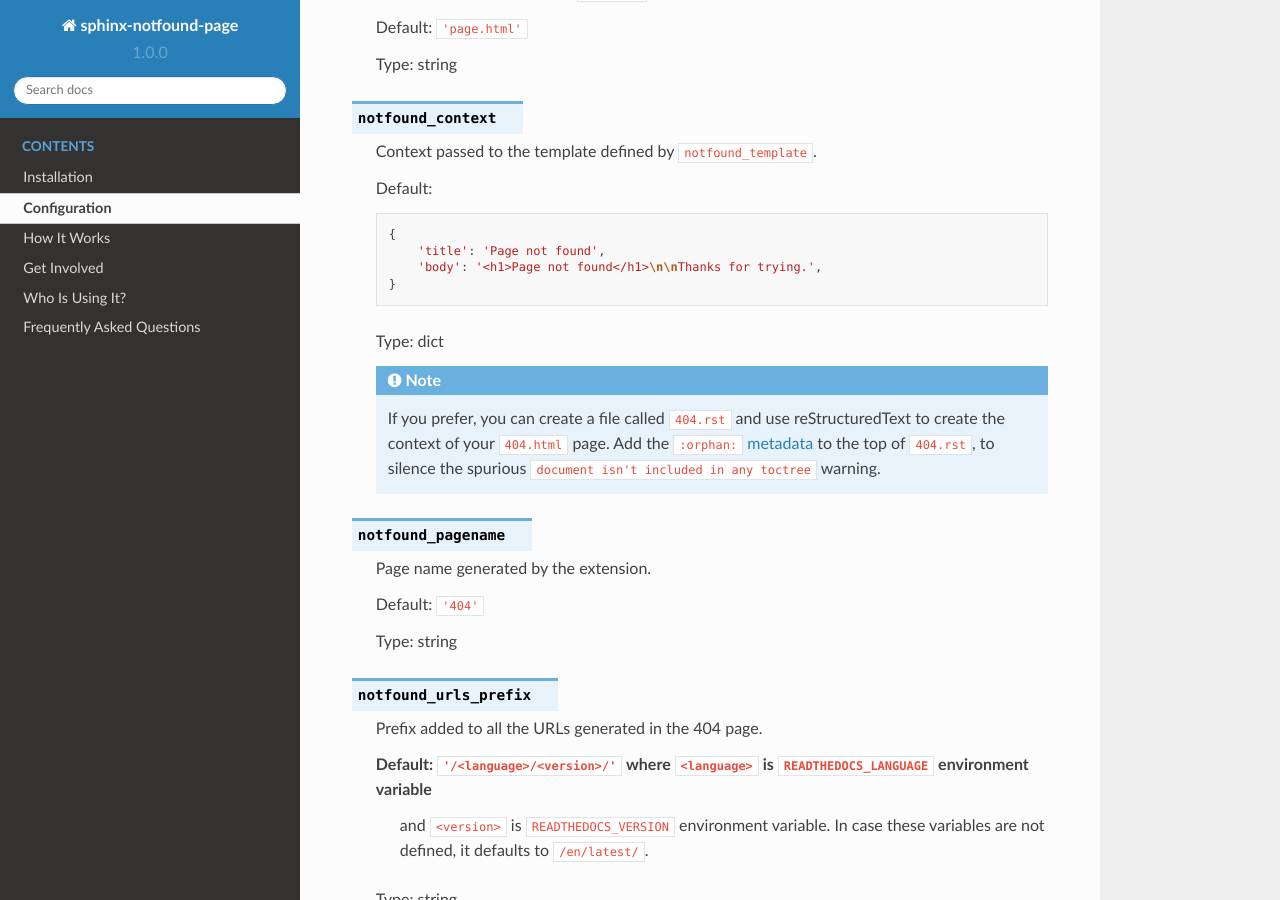
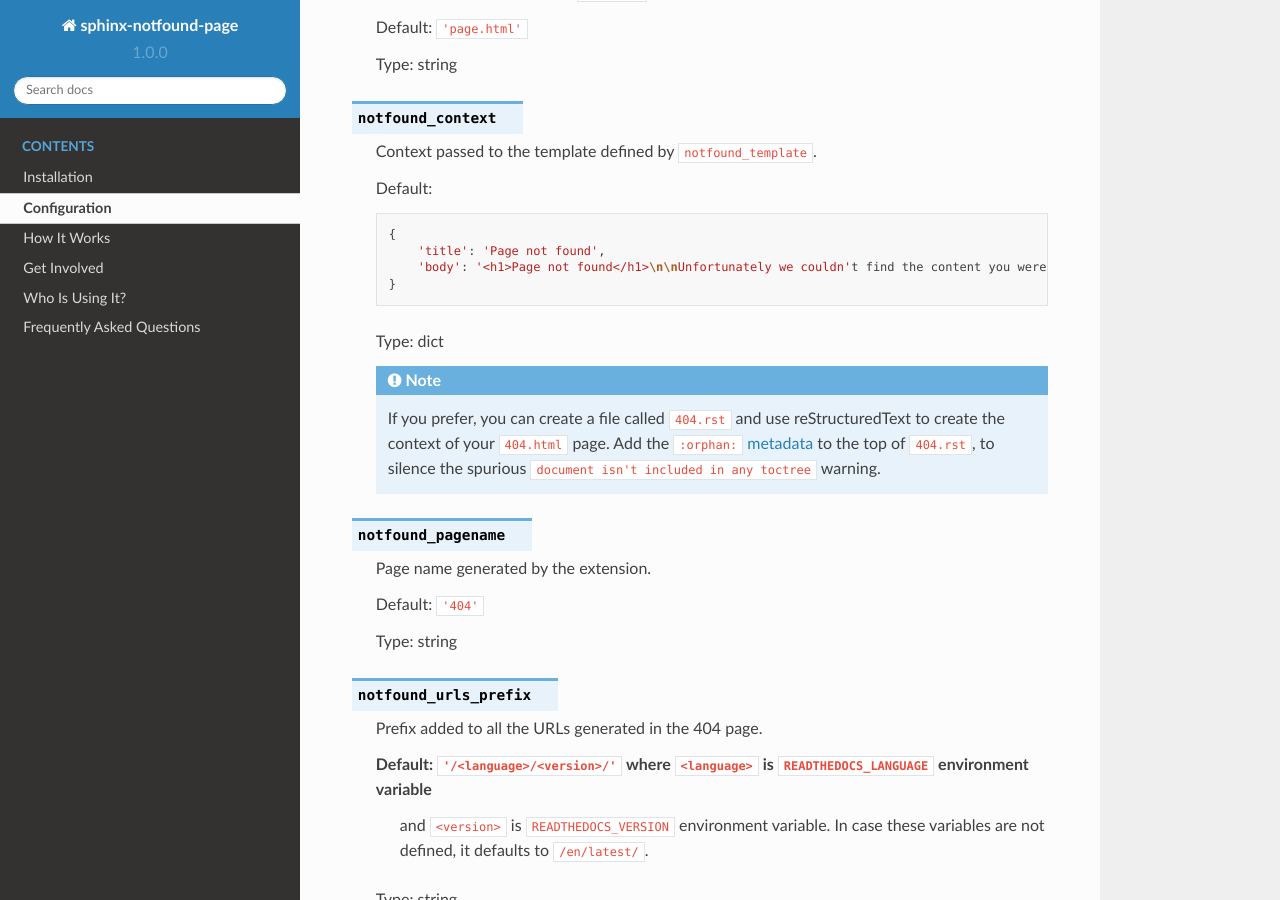
Before and after one commit to readthedocs/sphinx-notfound-page, a Sphinx documentation site: the page built from docs/configuration.rst, in a window 1280 px wide and 900 px high, scrolled down 367 px. Built offline with Sphinx 7.4.7 and the Read the Docs theme 2.0.0, drawn with Linux system fonts in a browser that asks for light colours; pages that are not in the unit, such as notebooks, are missing from menus.

Commit message:
Update default config in docs to match code (#222)
Update docs to match current default

```diff
--- a/docs/configuration.rst
+++ b/docs/configuration.rst
@@ -25,7 +25,7 @@
 
       {
           'title': 'Page not found',
-          'body': '<h1>Page not found</h1>\n\nThanks for trying.',
+          'body': '<h1>Page not found</h1>\n\nUnfortunately we couldn't find the content you were looking for.',
       }
 
    Type: dict
```
